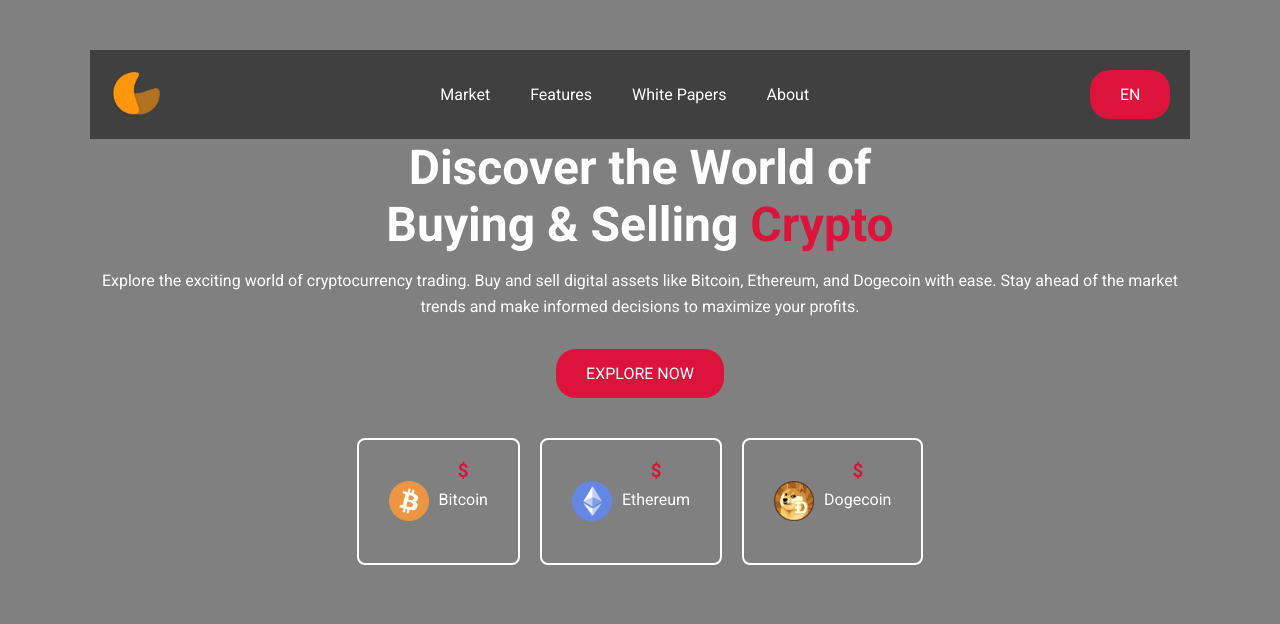
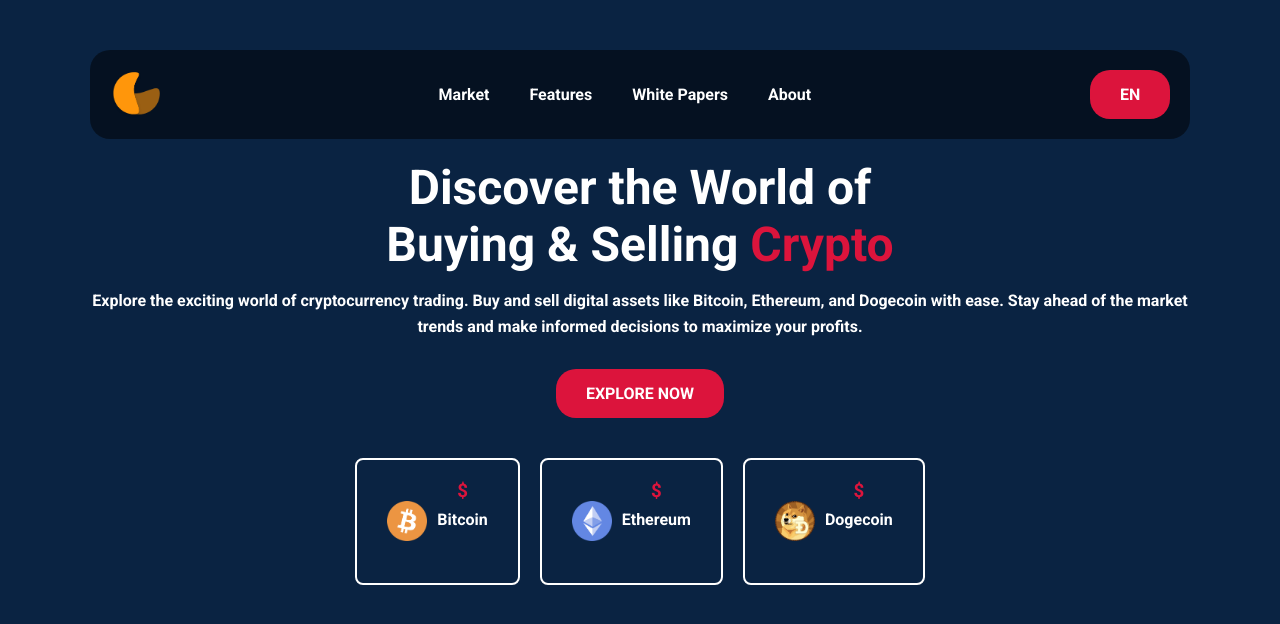
Before and after one commit to CovetingAphid3/Crypto-Price_Tracker, a plain HTML site: page index.html in a window 1280 px wide. Drawn offline with nearby package versions, Linux system fonts and the light colour scheme; no server answers.

Commit message:
altered css styling

```diff
--- a/index.html
+++ b/index.html
@@ -4,8 +4,9 @@
 <head>
     <meta charset="UTF-8">
     <meta name="viewport" content="width=device-width, initial-scale=1.0">
-    <title>Crypto Market</title>
-    <link rel="shortcut icon" href="logo.png" type="image/x-icon">
+    <title>Crypto Market Prices</title>
+    <link rel="icon" href="assets/logo.png" type="image/x-icon">
+    <link rel="shortcut icon" href="assets/logo.png" type="image/x-icon">
     <link rel="stylesheet" href="style.css">
     <link rel="preconnect" href="https://fonts.googleapis.com">
     <link rel="preconnect" href="https://fonts.gstatic.com" crossorigin>
--- a/style.css
+++ b/style.css
@@ -3,12 +3,11 @@
     padding: 0;
     box-sizing: border-box;
     font-family: 'Roboto', sans-serif;
+    font-weight: 700;
 }
 
 body {
-    background-color: gray;
-    background-position: center;
-    background-size: cover;
+    background-color: #0A2342;
     color: #fff;
 }
 
@@ -18,6 +17,8 @@ body {
     align-items: center;
     padding: 20px;
     background-color: rgba(0, 0, 0, 0.5);
+    border-radius: 20px;
+    margin-bottom: 20px;
 }
 
 .navbar ul {
```
